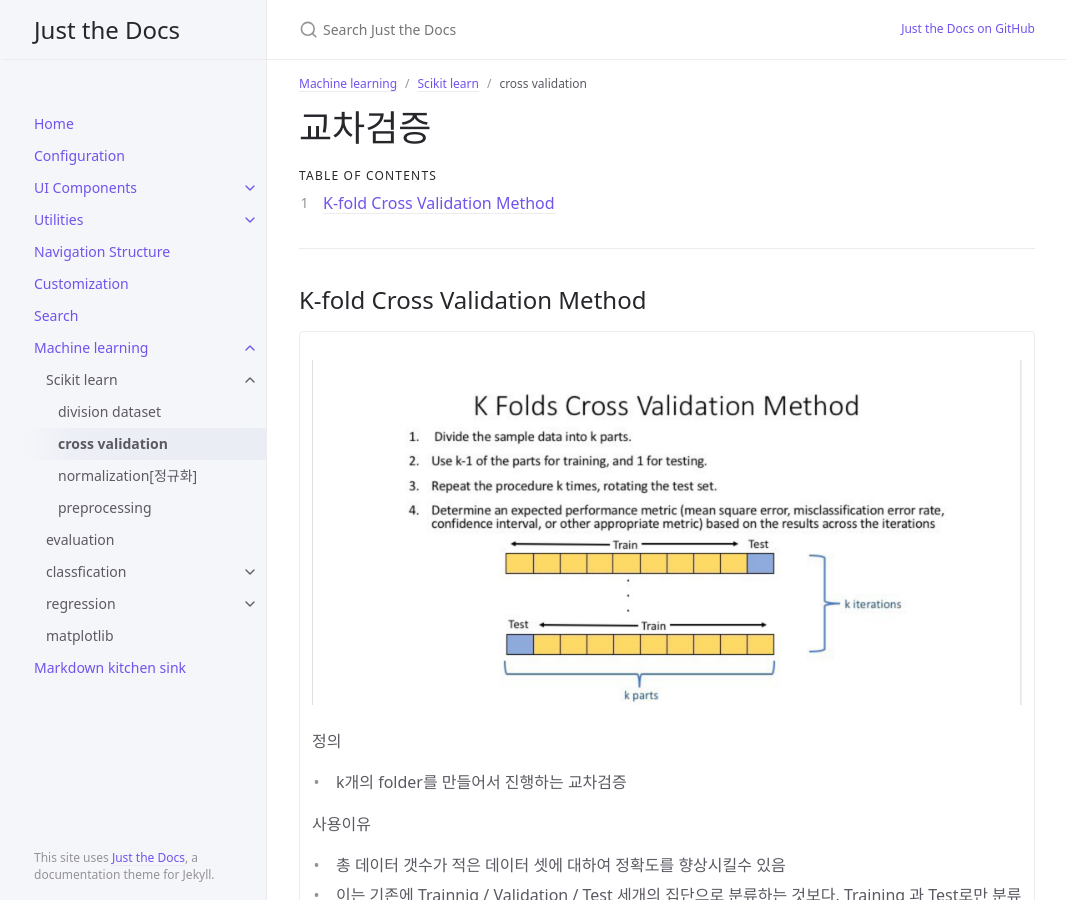
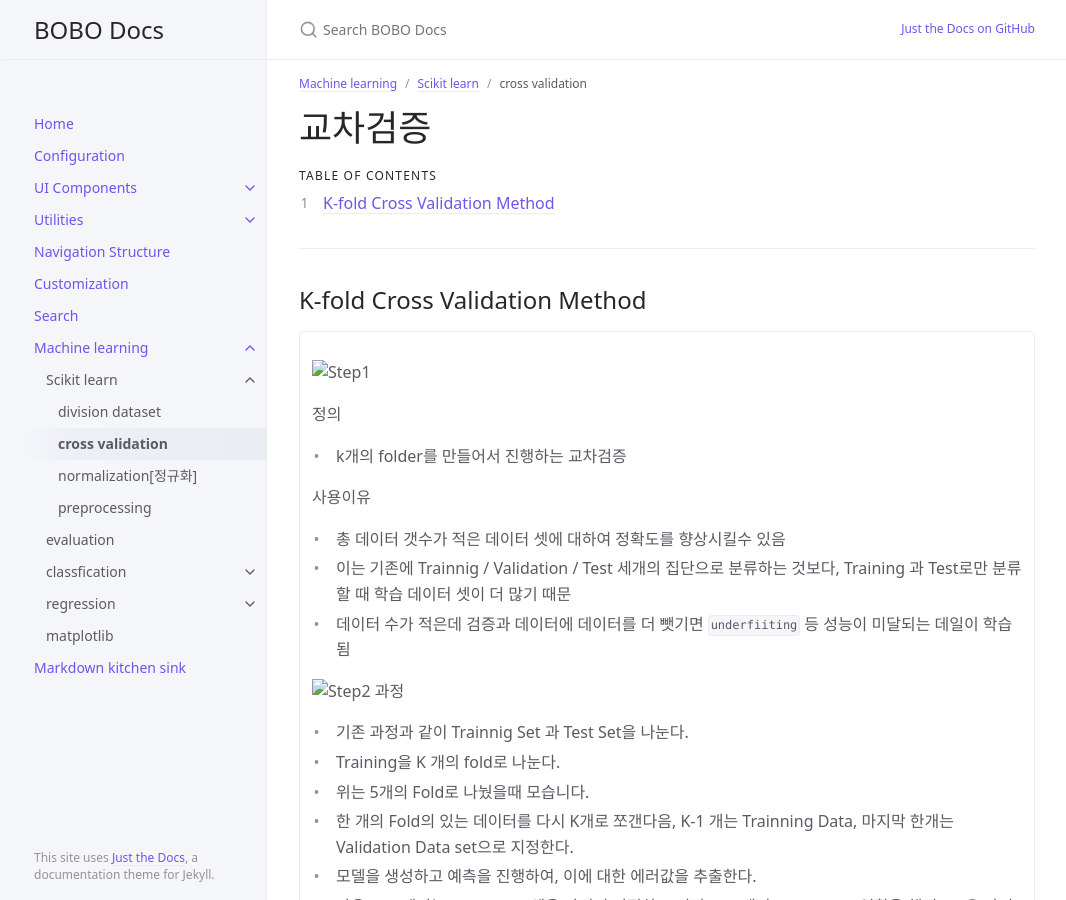
Before and after one commit to boboNote/boboNote.github.io, a Jekyll site: the page built from docs/ML/0202_cross_validation.md, in a window 1280 px wide and 900 px high. Shown: the whole window, without its empty margins (105-1171 px from the left). Built offline with Jekyll 4.4.1, drawn with Linux system fonts in a browser that asks for light colours.

Commit message:
image path change

```diff
--- a/_config.yml
+++ b/_config.yml
@@ -13,8 +13,8 @@
 # you will see them accessed via {{ site.title }}, {{ site.github_repo }}, and so on.
 # You can create any custom variable you would like, and they will be accessible
 # in the templates via {{ site.myvariable }}.
-title: Just the Docs
-description: A Jekyll theme for documentation
+title: BOBO Docs
+description: BOBO's Notebook
 baseurl: "/" # the subpath of your site, e.g. /blog
 url: "https://bobonote.github.io" # the base hostname & protocol for your site, e.g. http://example.com
 
--- a/docs/ML/0202_cross_validation.md
+++ b/docs/ML/0202_cross_validation.md
@@ -22,7 +22,7 @@ nav_order: 1002
 
 <div class="code-example" markdown="1">
 
-![Step1](../img/k_fold_1.png)
+![Step1](./img/k_fold_1.png)
 
 정의
 * k개의 folder를 만들어서 진행하는 교차검증
@@ -32,7 +32,7 @@ nav_order: 1002
 * 이는 기존에 Trainnig / Validation / Test 세개의 집단으로 분류하는 것보다, Training 과 Test로만 분류할 때 학습 데이터 셋이 더 많기 때문
 * 데이터 수가 적은데 검증과 데이터에 데이터를 더 뺏기면 `underfiiting` 등 성능이 미달되는 데일이 학습됨
 
-![Step2](../img/k_fold_2.png)
+![Step2](./img/k_fold_2.png)
 과정
 * 기존 과정과 같이 Trainnig Set 과 Test Set을 나눈다.
 * Training을 K 개의 fold로 나눈다.
@@ -43,7 +43,7 @@ nav_order: 1002
 * 이를 K번 반복한다.
 
 
-![Step3](../img/k_fold_3.png)
+![Step3](./img/k_fold_3.png)
 * 각각의 Fold의 시도에서 기록된 Error를 바탕으로 최적의 모델(조건)을 찾는다.
 * 해당 모델을 바탕으로 전체 Trainnig Set의 학습을 진행한다.
 * 해당 모델을 처음에 분할하였던 Test set을 활용하여 평가한다.
```
Also changed, not shown: docs/ML/0210_preprocessing.md (+1 -1 lines).
